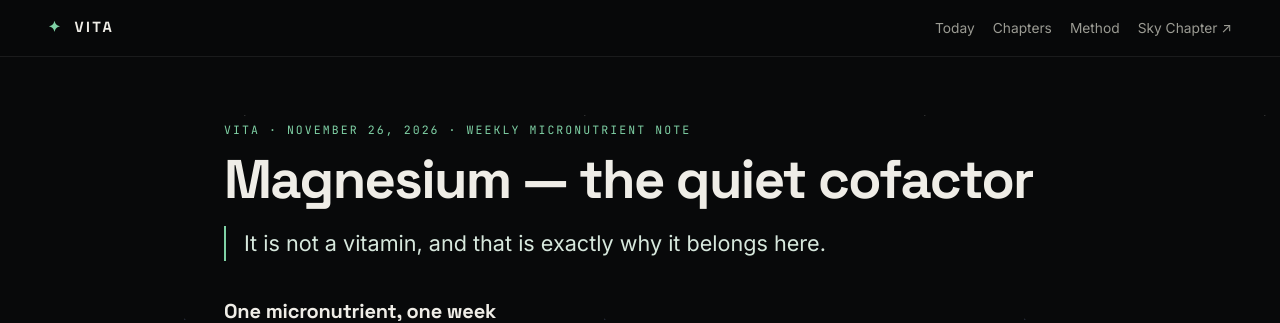
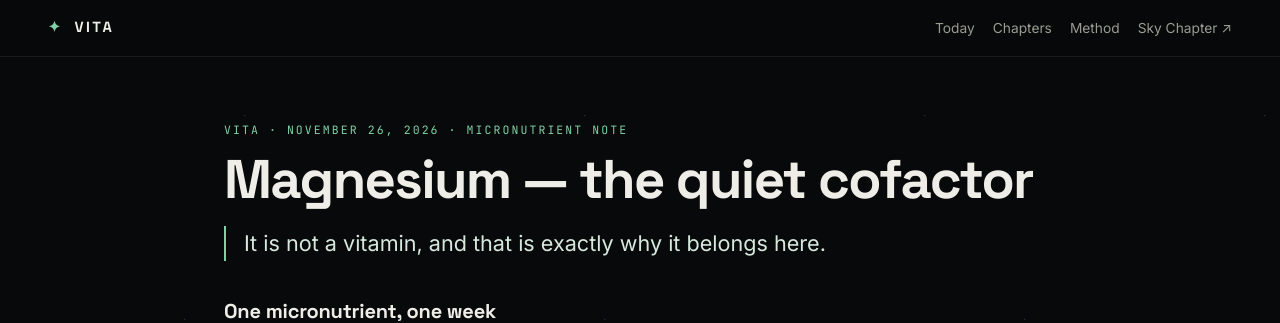
Before and after one commit to vitaminsok/vitaminsok.github.io, a Jekyll site: the page built from _weekly/2026-11-26-magnesium.md, in a window 1280 px wide and 900 px high. Shown: the top 323 px of the window. Built offline with Jekyll 4.4.1, drawn with Linux system fonts in a browser that asks for light colours.

Commit message:
Publish site via hermes publish_pages.py

```diff
--- a/_layouts/weekly.html
+++ b/_layouts/weekly.html
@@ -3,7 +3,7 @@ layout: default
 ---
 <article class="chapter">
   {% include article-ld.html %}
-  <p class="eyebrow">VITA · {{ page.date | date: "%B %-d, %Y" }} · weekly micronutrient note</p>
+  <p class="eyebrow">VITA · {{ page.date | date: "%B %-d, %Y" }} · micronutrient note</p>
   <h1>{{ page.title }}</h1>
   <p class="cold-open">{{ page.cold_open }}</p>
   {{ content }}
```
